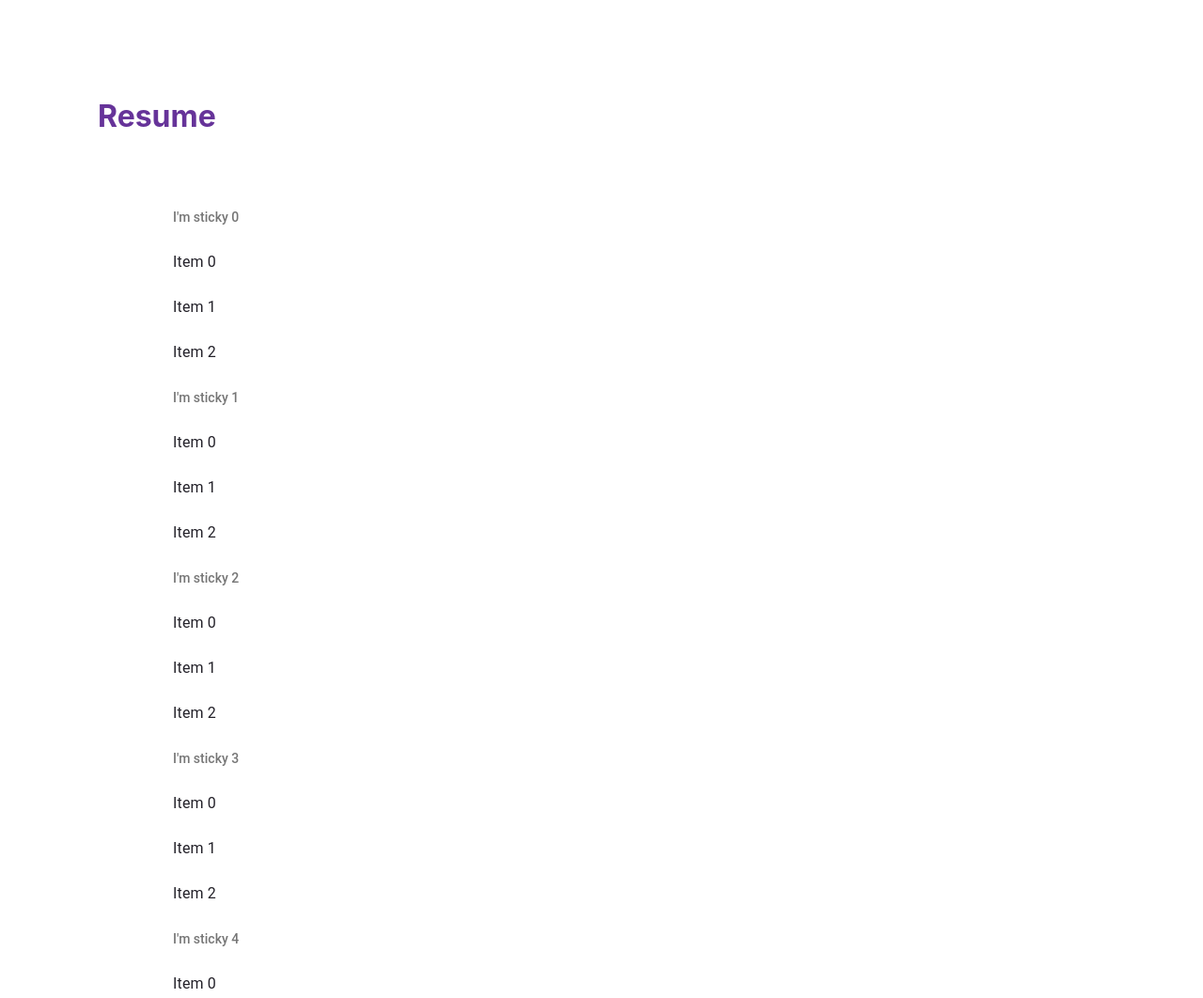
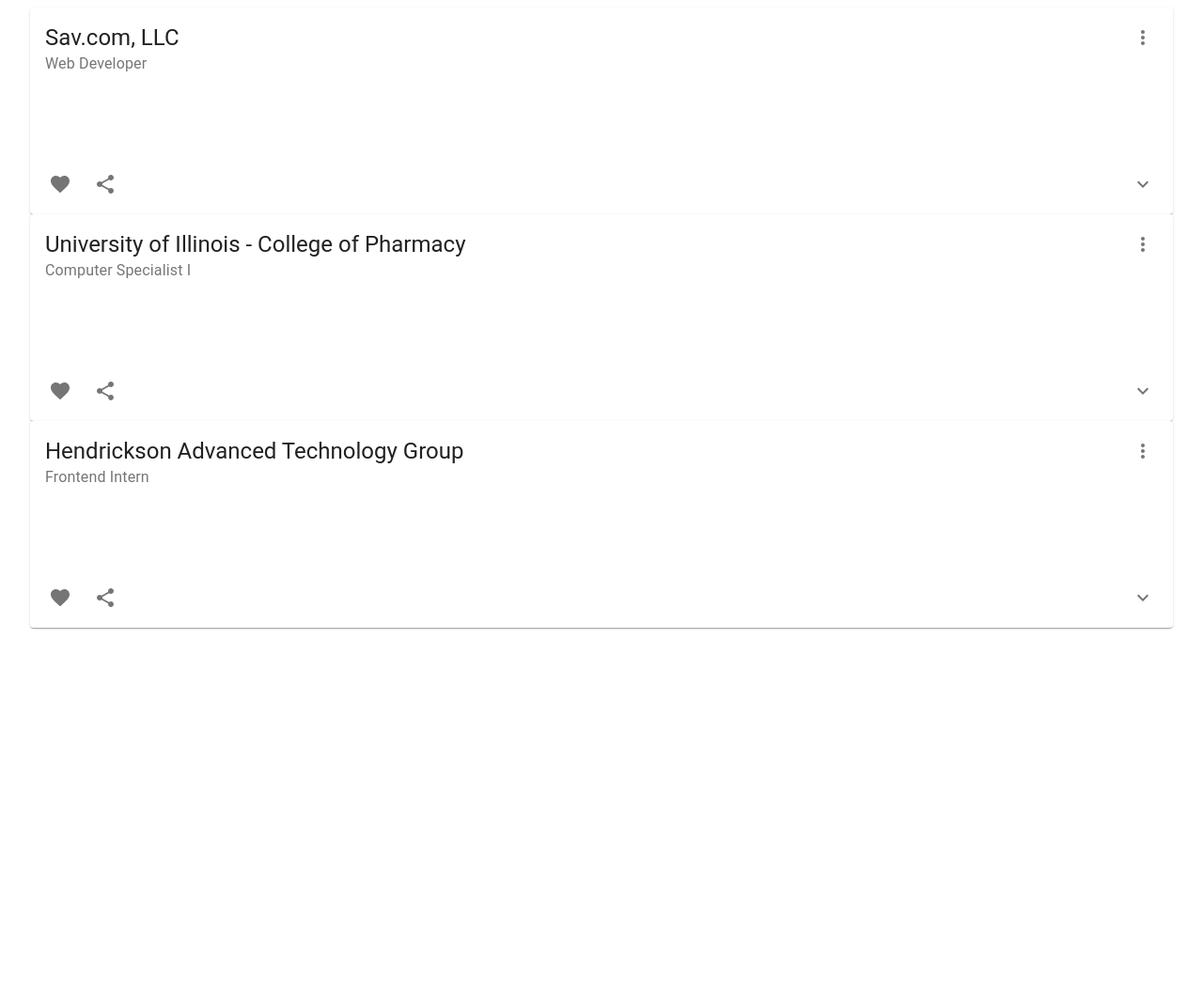
Before and after one commit to sjakva/sjakva.github.io, a Gatsby site: page / in a window 1280 px wide. Shown: the top 1062 px of the page at 94% size. After the commit the page ends 800 px from the top, so only its background shows below. Built offline with nearby package versions, Linux system fonts and the light colour scheme; Gatsby itself is replaced by a stand-in of ours.

Commit message:
componentized jobcards

```diff
--- a/gatsby-config.js
+++ b/gatsby-config.js
@@ -4,11 +4,11 @@
 module.exports = {
   siteMetadata: {
     title: `Shoaib's Resume`,
-    siteUrl: `https://www.yourdomain.tld`
+    siteUrl: `https://www.yourdomain.tld`,
   },
-  plugins: ["gatsby-plugin-styled-components", "gatsby-plugin-sitemap", "gatsby-plugin-material-ui"]
+  plugins: [
+    "gatsby-plugin-styled-components",
+    "gatsby-plugin-sitemap",
+    "gatsby-plugin-material-ui",
+  ],
 };
-
-// module.exports = {
-//   plugins: [`gatsby-plugin-material-ui`],
-// }
--- /dev/null
+++ b/src/pages/components/JobCard.js
@@ -0,0 +1,105 @@
+import * as React from "react";
+import { styled } from "@mui/material/styles";
+import {
+  List,
+  ListItem,
+  ListItemText,
+  ListSubheader,
+  Card,
+  CardHeader,
+  CardMedia,
+  CardContent,
+  CardActions,
+  Collapse,
+  Avatar,
+  IconButton,
+} from "@material-ui/core";
+import FavoriteIcon from "@mui/icons-material/Favorite";
+import ShareIcon from "@mui/icons-material/Share";
+import ExpandMoreIcon from "@mui/icons-material/ExpandMore";
+import MoreVertIcon from "@mui/icons-material/MoreVert";
+import { red } from "@mui/material/colors";
+
+const ExpandMore = styled((props) => {
+  const { expand, ...other } = props;
+  return <IconButton {...other} />;
+})(({ theme, expand }) => ({
+  transform: !expand ? "rotate(0deg)" : "rotate(180deg)",
+  marginLeft: "auto",
+  transition: theme.transitions.create("transform", {
+    duration: theme.transitions.duration.shortest,
+  }),
+}));
+
+export default function JobCardComponent(props) {
+  const [expanded, setExpanded] = React.useState(false);
+  console.log(props.job);
+  const job = props.job;
+
+  const handleExpandClick = () => {
+    setExpanded(!expanded);
+  };
+
+  return (
+    <Card sx={{ maxWidth: 345 }}>
+      <CardHeader
+        // avatar={
+        //   <Avatar sx={{ bgcolor: red[500] }} aria-label="recipe">
+        //     R
+        //   </Avatar>
+        // }
+        action={
+          <IconButton aria-label="settings">
+            <MoreVertIcon />
+          </IconButton>
+        }
+        title={job.company}
+        subheader={job.position}
+      />
+      {/* <CardMedia
+          component="img"
+          height="194"
+          image="../images/icon.png"
+          alt="Paella dish"
+        /> */}
+      <CardContent>
+        <List>
+          {/* <ListSubheader /> */}
+          <ListItemText primary />
+          <ListItem></ListItem>
+        </List>
+      </CardContent>
+      <CardActions disableSpacing>
+        <IconButton aria-label="add to favorites">
+          <FavoriteIcon />
+        </IconButton>
+        <IconButton aria-label="share">
+          <ShareIcon />
+        </IconButton>
+        <ExpandMore
+          expand={expanded}
+          onClick={handleExpandClick}
+          aria-expanded={expanded}
+          aria-label="show more"
+        >
+          <ExpandMoreIcon />
+        </ExpandMore>
+      </CardActions>
+      {job.bullets ? (
+        <Collapse in={expanded} timeout="auto" unmountOnExit>
+          <CardContent>
+            {job.bullets.map((bullet) => {
+              return (
+                <ListItem key={`item-${bullet}`}>
+                  <ListItemText primary={`${bullet}`} />
+                </ListItem>
+              );
+            })}
+          </CardContent>
+        </Collapse>
+      ) : (
+        <></>
+      )}
+    </Card>
+  );
+}
--- a/src/pages/index.js
+++ b/src/pages/index.js
@@ -1,65 +1,67 @@
-import * as React from "react"
-import Button from "@material-ui/core/Button"
-import { Box, Container, List, ListItem, ListItemText, ListSubheader } from "@material-ui/core"
+import * as React from "react";
+import { Box, Container } from "@material-ui/core";
 
-
-const pageStyles = {
-  color: "#232129",
-  padding: 96,
-  fontFamily: "-apple-system, Roboto, sans-serif, serif",
-}
-const headingStyles = {
-  marginTop: 0,
-  marginBottom: 64,
-  maxWidth: 320,
-}
-const headingAccentStyles = {
-  color: "#663399",
-}
-
+import JobCardComponent from "./components/JobCard";
 
 const IndexPage = () => {
+  const experience_descriptions = [
+    {
+      company: "Sav.com, LLC",
+      position: "Web Developer",
+      start_date: "June 2022",
+      end_date: "Present",
+      description: "",
+      bullets: [],
+      keywords: [],
+    },
+    {
+      company: "University of Illinois - College of Pharmacy",
+      position: "Computer Specialist I",
+      start_date: "July 2021",
+      end_date: "June 2022",
+      description: "",
+      bullets: [
+        "Diagnosed and resolved client incidents/requests relating to software/hardware, networks, communications, computer usage policy, and operating systems (Windows, Macintosh, Unix).",
+        "Reported incidents/requests on TeamDynamix ticketing platform.",
+        "Manage Helpdesk solely during the evening shifts.",
+        "Supervise and train undergraduate student staff on ITU processes, technology, and applications.",
+        "Created and maintained monthly reports utilizing Lansweeper/SQL queries for outdated software and OS Environments deployed to existing devices",
+      ],
+      keywords: [],
+    },
+    {
+      company: "Hendrickson Advanced Technology Group",
+      position: "Frontend Intern",
+      start_date: "July 2020",
+      end_date: "October 2020",
+      description:
+        "Designed a front-end Ionic React dashboard that outputted GraphQL queried data into componentized charts.",
+      bullets: [
+        "Developed front-end user interface in JavaScript/HTML/CSS using the Ionic React library.",
+        "Assisted team leader in testing functionality through GraphQL client (SQL) and decomposing code into new React components.",
+        "Tested back-end server connections using Linux terminal and Raspberry Pi device.",
+        "Created documentation covering different possible solutions to existing needs/problems and presented them in meetings in order to redesign products according to company standards",
+      ],
+      keywords: [],
+    },
+  ];
+
   return (
-    <main style={pageStyles}>
-      <h1 style={headingStyles}>
-        <span style={headingAccentStyles}>Resume</span>
-      </h1>
+    <main>
+      <Container>
+        <Box>
+          {/* Generate cards for each job entry */}
+          {experience_descriptions.map((job) => {
+            return <JobCardComponent job={job} />;
+          })}
 
-    <Container>
-      <Box>
-        <List
-          sx={{
-            width: '100%',
-            maxWidth: 360,
-            bgcolor: 'background.paper',
-            position: 'relative',
-            overflow: 'auto',
-            maxHeight: 300,
-            '& ul': { padding: 0 },
-          }}
-          subheader={<li />}
-          >
-          {[0, 1, 2, 3, 4].map((sectionId) => (
-            <li key={`section-${sectionId}`}>
-              <ul>
-                <ListSubheader>{`I'm sticky ${sectionId}`}</ListSubheader>
-                {[0, 1, 2].map((item) => (
-                  <ListItem key={`item-${sectionId}-${item}`}>
-                    <ListItemText primary={`Item ${item}`} />
-                  </ListItem>
-                ))}
-              </ul>
-            </li>
-          ))}
-        </List>
-        <Button variant="contained">BOOP</Button>
-      </Box>
-    </Container>
+          {/* <Button variant="contained">BOOP</Button> */}
+        </Box>
+      </Container>
+    </main>
+  );
+};
 
-    </main>
-  )
-}
+export default IndexPage;
 
-export default IndexPage
-
-export const Head = () => <title>Shoaib Jakvani</title>
+export const Head = () => <title>Shoaib Jakvani</title>;
```
